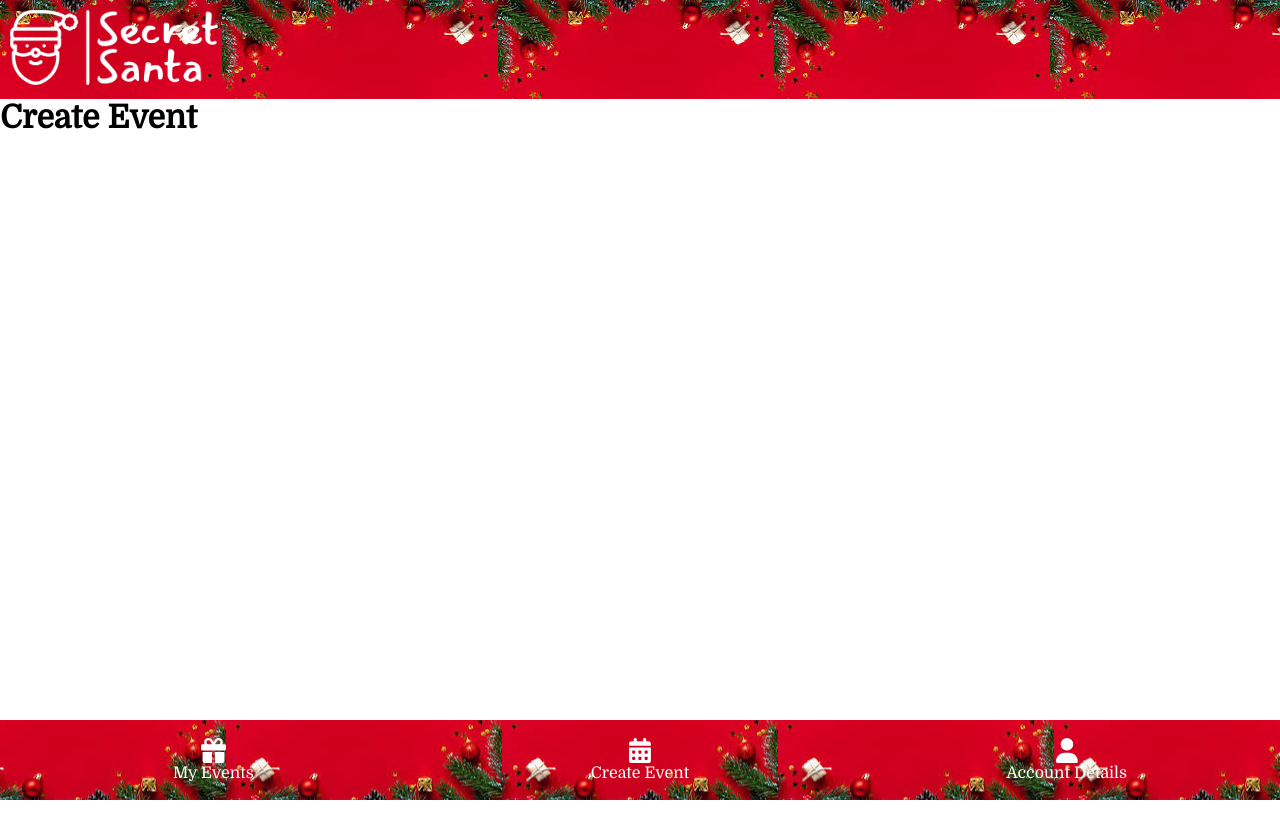
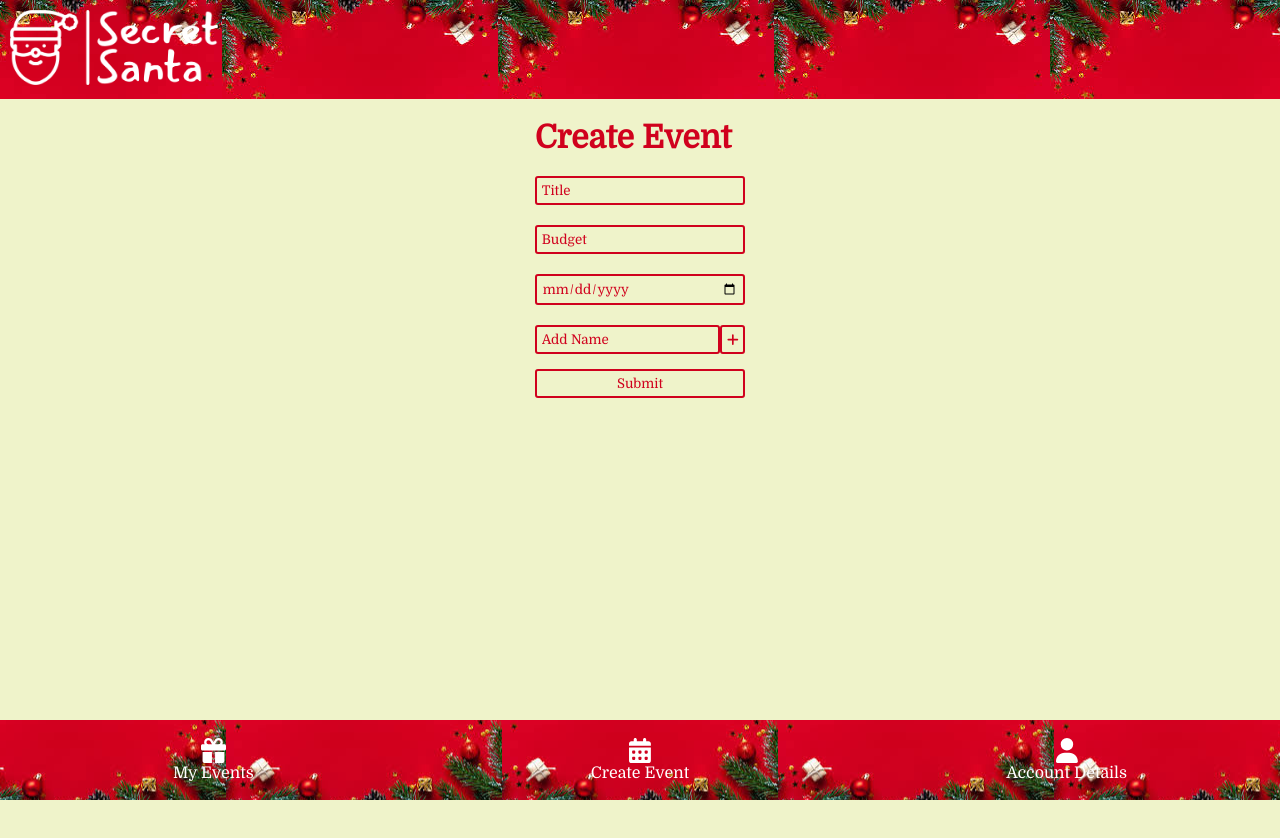
Before and after one commit to SuzBarnes/secret-santa, a React (Create React App) app: page /create-event in a window 1280 px wide. Shown: the top 838 px of the page. Before the commit the page ends 800 px from the top, so only its background shows below. Built offline with nearby package versions, Linux system fonts and the light colour scheme.

Commit message:
create event post request working

```diff
--- a/src/components/CreateEvent.js
+++ b/src/components/CreateEvent.js
@@ -1,10 +1,142 @@
-import React from "react";
+import React, { useState } from "react";
+import axios from "axios";
 import "../styles/createevent.scss";
+import { FontAwesomeIcon } from "@fortawesome/react-fontawesome";
+import { faMinus, faPlus } from "@fortawesome/free-solid-svg-icons";
 
 const CreateEvent = () => {
+  const [fields, setFields] = useState({
+    title: "",
+    exchange_date: "",
+    budget: "",
+    participants: "",
+  });
+  const [newName, setNewName] = useState("");
+
+  const handleNameDelete = (item) => {
+    setFields({
+      ...fields,
+      participants: fields.participants
+        .split(", ")
+        .filter((name) => name !== item)
+        .join(", "),
+    });
+  };
+
+  const handleNameChange = (event) => {
+    setNewName(event.target.value);
+  };
+
+  const handleNameAdd = (event) => {
+    event.preventDefault();
+    if (newName) {
+      let array;
+      if (fields.participants) {
+        array = fields.participants.split(", ");
+      } else {
+        array = [];
+      }
+      array.push(newName);
+      setFields({ ...fields, participants: array.join(", ") });
+      setNewName("");
+    }
+  };
+
+  const handleSubmit = (event) => {
+    event.preventDefault();
+    console.log(fields);
+
+    axios.post(`http://localhost:3000/events`, fields);
+  };
+
+  const handleChange = (event) => {
+    setFields({ ...fields, [event.target.name]: event.target.value });
+  };
+
   return (
-    <div>
-      <h1>Create Event</h1>
+    <div className="create-event-container">
+      <form className="create-event-form" onSubmit={handleSubmit}>
+        <div className="field-card">
+          <h1>Create Event</h1>
+        </div>
+        <div className="field-card">
+          <input
+            value={fields.title}
+            className="field-value-title"
+            name="title"
+            type="text"
+            placeholder="Title"
+            onChange={handleChange}
+          />
+        </div>
+        <div className="field-card">
+          <input
+            value={fields.budget}
+            className="field-value-budget"
+            name="budget"
+            type="number"
+            placeholder="Budget"
+            onChange={handleChange}
+          />
+        </div>
+        <div className="field-card">
+          <input
+            value={fields.exchange_date}
+            className="field-value-date"
+            name="exchange_date"
+            type="date"
+            onChange={handleChange}
+          />
+        </div>
+        <div className="field-card">
+          {fields.participants &&
+            fields.participants.split(", ").map((item, index) => (
+              <div className="name-container" key={item}>
+                <input
+                  className="field-value"
+                  data-testid="participants"
+                  name="participants"
+                  placeholder={item}
+                  type="text"
+                />
+
+                <button
+                  className="name-button"
+                  name="participants"
+                  data-testid={`name-delete-button-${index}`}
+                  type="submit"
+                  onClick={() => handleNameDelete(item)}
+                >
+                  <FontAwesomeIcon icon={faMinus} />
+                </button>
+              </div>
+            ))}
+
+          <div className="name-container">
+            <input
+              className="field-value"
+              name="participants"
+              placeholder="Add Name"
+              type="text"
+              value={newName}
+              onChange={handleNameChange}
+            />
+
+            <button
+              className="add-name-button"
+              data-testid="name-add-button"
+              type="submit"
+              onClick={handleNameAdd}
+              onSubmit={handleNameAdd}
+            >
+              <FontAwesomeIcon icon={faPlus} />
+            </button>
+          </div>
+        </div>
+        <button type="submit" onSubmit={handleSubmit}>
+          Submit
+        </button>
+      </form>
     </div>
   );
 };
--- a/src/styles/createevent.scss
+++ b/src/styles/createevent.scss
@@ -0,0 +1,50 @@
+@import "config";
+
+.create-event-container {
+  background-color: $main-color;
+  display: flex;
+  flex-direction: column;
+  align-items: center;
+  height: 100%;
+  h1 {
+    color: #d0011d;
+  }
+
+  .create-event-form {
+    display: flex;
+    flex-direction: column;
+    margin: 10px auto;
+  }
+
+  .field-card {
+    margin: 10px auto;
+    width: 100%;
+  }
+
+  .name-container {
+    margin-bottom: 5px;
+  }
+
+  .field-value-title,
+  .field-value-budget,
+  .field-value-date {
+    width: 100%;
+  }
+
+  button {
+    cursor: pointer;
+  }
+
+  input,
+  button {
+    border: 2px solid #d0011d;
+    border-radius: 3px;
+    padding: 5px;
+    color: #d0011d;
+    background-color: transparent;
+  }
+
+  input::placeholder {
+    color: #d0011d;
+  }
+}
```
Also changed, not shown: 1 other file (tests, documents, lock files or other folders).
